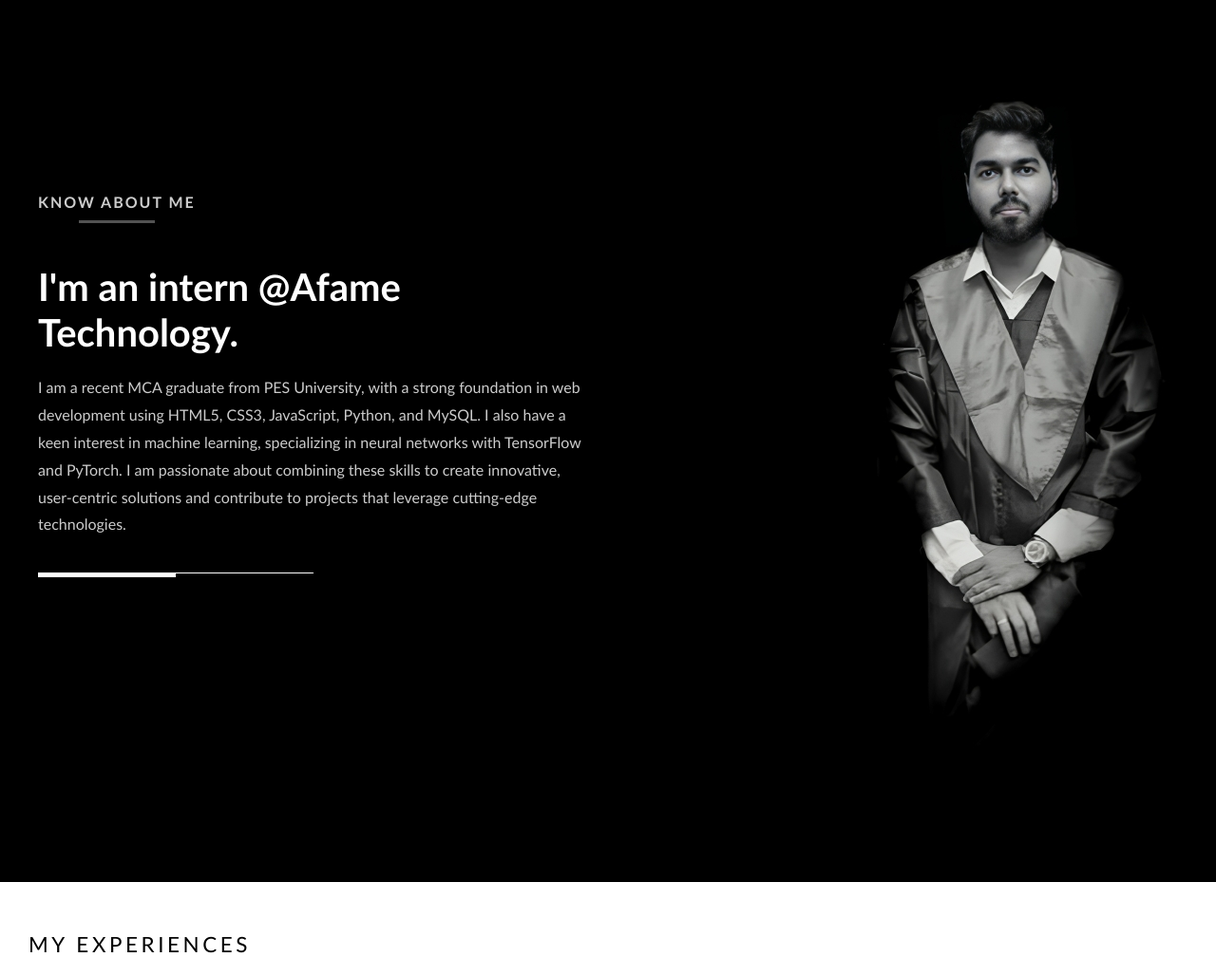
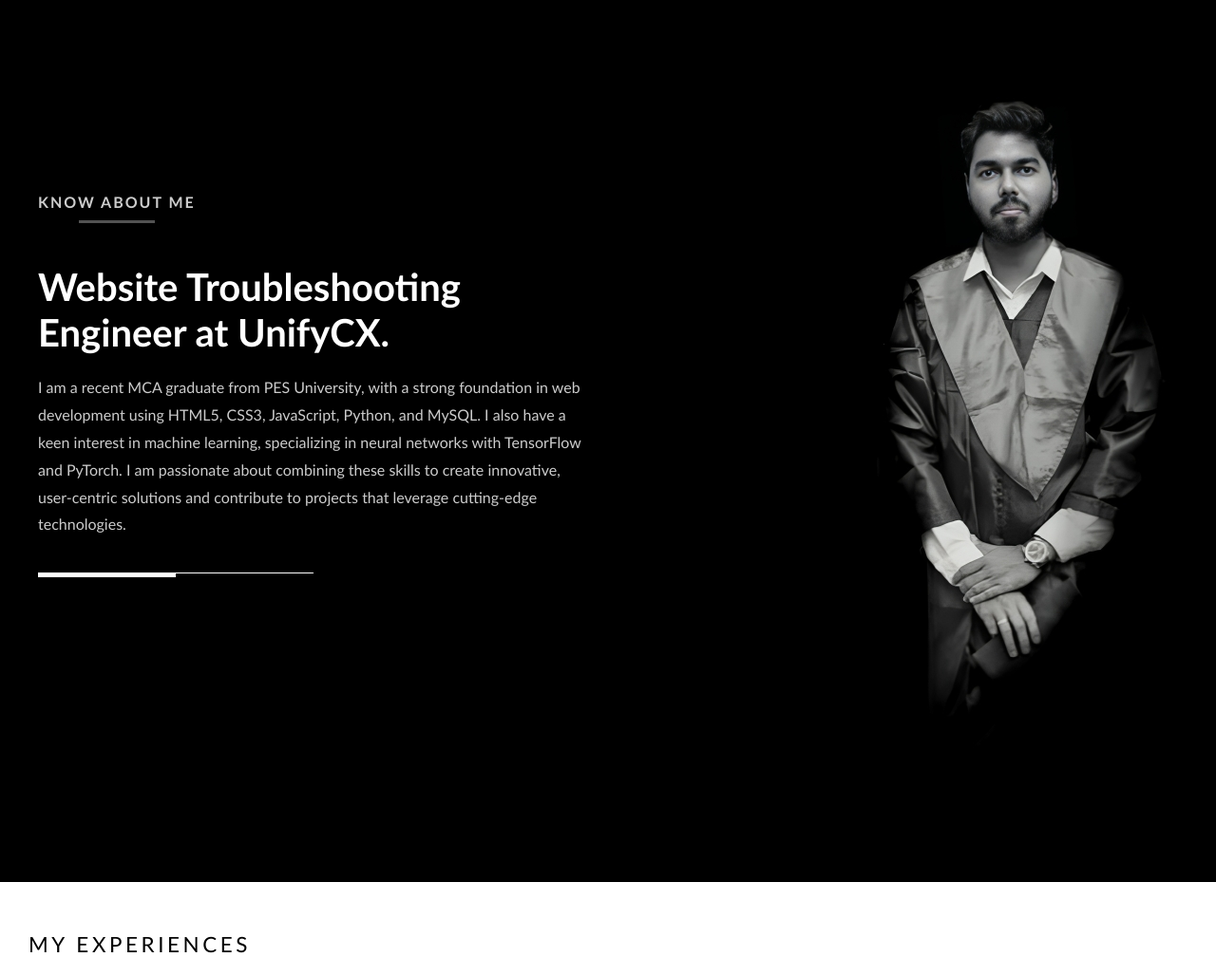
Before and after one commit to adarsh1859/Portfolio49, a plain HTML site: page index.html in a window 1280 px wide. Shown: the part 1311-2339 px from the top of the page at 95% size. Drawn offline with nearby package versions, Linux system fonts and the light colour scheme.

Commit message:
Update index.html

```diff
--- a/index.html
+++ b/index.html
@@ -104,7 +104,7 @@
 
             <div class="about-text">
                 <h2>Know About Me</h2>
-                <h1>I'm an intern @Afame Technology.</h1>
+                <h1>Website Troubleshooting Engineer at UnifyCX.</h1>
                 <p>
                     I am a recent MCA graduate from PES University, with a strong foundation in web development using
                     HTML5, CSS3, JavaScript, Python, and MySQL. I also have a keen interest in machine learning,
```
